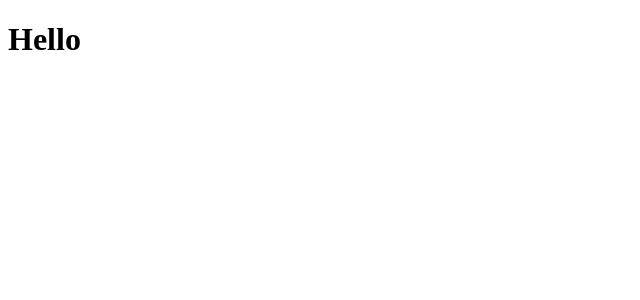
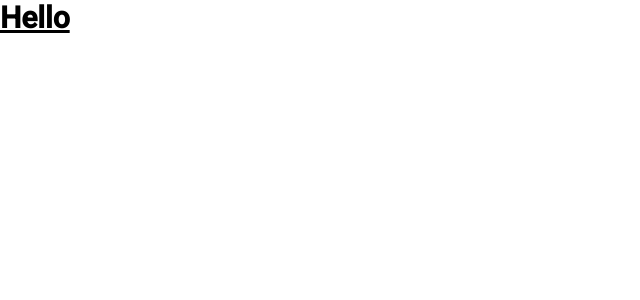
Before and after one commit to michalrudy9/Questionnaire-App, an Angular app: page / in a window 1280 px wide. Shown: the top 300 px of the page, without its empty margins (0-640 px from the left). Built offline with nearby package versions, Linux system fonts and the light colour scheme.

Commit message:
Provided external libraries

```diff
--- a/angular.json
+++ b/angular.json
@@ -30,6 +30,7 @@
               "src/assets"
             ],
             "styles": [
+              "@angular/material/prebuilt-themes/purple-green.css",
               "src/styles.scss"
             ],
             "scripts": []
@@ -90,6 +91,7 @@
               "src/assets"
             ],
             "styles": [
+              "@angular/material/prebuilt-themes/purple-green.css",
               "src/styles.scss"
             ],
             "scripts": []
--- a/package.json
+++ b/package.json
@@ -11,10 +11,12 @@
   "private": true,
   "dependencies": {
     "@angular/animations": "^17.0.0",
+    "@angular/cdk": "^17.1.2",
     "@angular/common": "^17.0.0",
     "@angular/compiler": "^17.0.0",
     "@angular/core": "^17.0.0",
     "@angular/forms": "^17.0.0",
+    "@angular/material": "^17.1.2",
     "@angular/platform-browser": "^17.0.0",
     "@angular/platform-browser-dynamic": "^17.0.0",
     "@angular/router": "^17.0.0",
@@ -27,12 +29,15 @@
     "@angular/cli": "^17.0.5",
     "@angular/compiler-cli": "^17.0.0",
     "@types/jasmine": "~5.1.0",
+    "autoprefixer": "^10.4.17",
     "jasmine-core": "~5.1.0",
     "karma": "~6.4.0",
     "karma-chrome-launcher": "~3.2.0",
     "karma-coverage": "~2.2.0",
     "karma-jasmine": "~5.1.0",
     "karma-jasmine-html-reporter": "~2.1.0",
+    "postcss": "^8.4.35",
+    "tailwindcss": "^3.4.1",
     "typescript": "~5.2.2"
   }
 }
--- a/src/app/app.component.html
+++ b/src/app/app.component.html
@@ -1,3 +1,3 @@
-<h1>Hello</h1>
+<h1 class="text-3xl font-bold underline">Hello</h1>
 
 <router-outlet></router-outlet>
--- a/src/app/app.config.ts
+++ b/src/app/app.config.ts
@@ -2,7 +2,8 @@ import { ApplicationConfig } from '@angular/core';
 import { provideRouter } from '@angular/router';
 
 import { routes } from './app.routes';
+import { provideAnimationsAsync } from '@angular/platform-browser/animations/async';
 
 export const appConfig: ApplicationConfig = {
-  providers: [provideRouter(routes)]
+  providers: [provideRouter(routes), provideAnimationsAsync()],
 };
--- a/src/index.html
+++ b/src/index.html
@@ -6,6 +6,14 @@
     <base href="/" />
     <meta name="viewport" content="width=device-width, initial-scale=1" />
     <link rel="icon" type="image/x-icon" href="favicon.ico" />
+    <link
+      href="https://fonts.googleapis.com/css2?family=Roboto:wght@300;400;500&display=swap"
+      rel="stylesheet"
+    />
+    <link
+      href="https://fonts.googleapis.com/icon?family=Material+Icons"
+      rel="stylesheet"
+    />
   </head>
   <body>
     <app-root></app-root>
--- a/src/styles.scss
+++ b/src/styles.scss
@@ -1 +1,7 @@
 /* You can add global styles to this file, and also import other style files */
+@tailwind base;
+@tailwind components;
+@tailwind utilities;
+
+html, body { height: 100%; }
+body { margin: 0; font-family: Roboto, "Helvetica Neue", sans-serif; }
--- /dev/null
+++ b/tailwind.config.js
@@ -0,0 +1,10 @@
+/** @type {import('tailwindcss').Config} */
+module.exports = {
+  content: [
+    "./src/**/*.{html,ts}"
+  ],
+  theme: {
+    extend: {},
+  },
+  plugins: [],
+}
```
Also changed, not shown: 1 other file (tests, documents, lock files or other folders).
